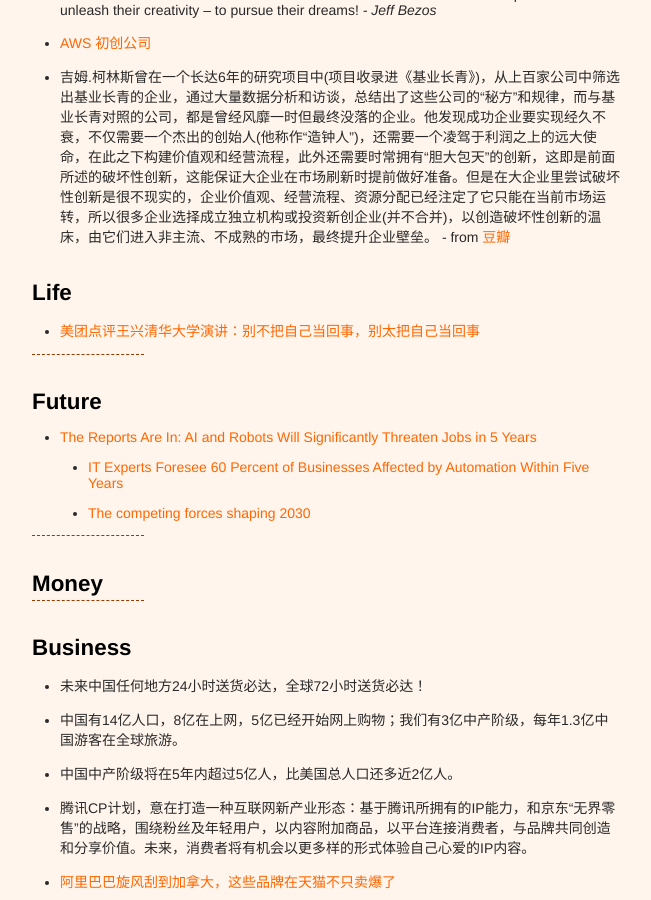
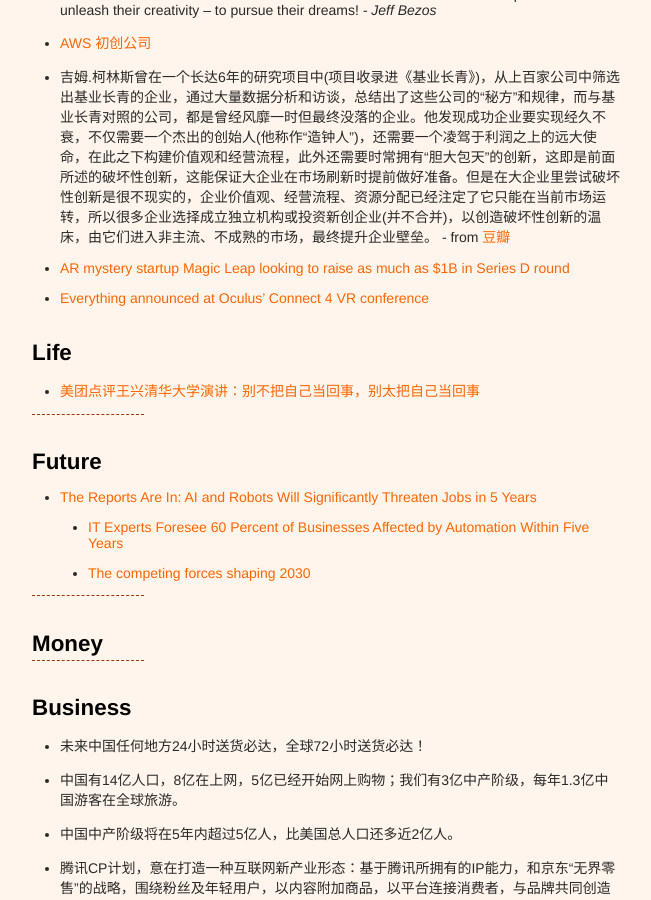
Before and after one commit to xianyuxmu/xianyuxmu.github.io, a Jekyll site: the page built from _posts/2017-10-03-monthly-reading.md, in a window 1280 px wide and 900 px high, scrolled down 447 px. Shown: the whole window, without its empty margins (314-965 px from the left). Built offline with Jekyll 4.4.1, drawn with Linux system fonts in a browser that asks for light colours; comment, search, counter and statistics services are not loaded.

Commit message:
Reading of 17 Oct. 2017

```diff
--- a/_posts/2017-10-03-monthly-reading.md
+++ b/_posts/2017-10-03-monthly-reading.md
@@ -20,6 +20,8 @@
 - The most radical and transformative of inventions are often those that empower others to unleash their creativity – to pursue their dreams! *- Jeff Bezos*
 - [AWS 初创公司](https://aws.amazon.com/cn/startups/)
 - 吉姆.柯林斯曾在一个长达6年的研究项目中(项目收录进《基业长青》)，从上百家公司中筛选出基业长青的企业，通过大量数据分析和访谈，总结出了这些公司的“秘方”和规律，而与基业长青对照的公司，都是曾经风靡一时但最终没落的企业。他发现成功企业要实现经久不衰，不仅需要一个杰出的创始人(他称作“造钟人”)，还需要一个凌驾于利润之上的远大使命，在此之下构建价值观和经营流程，此外还需要时常拥有“胆大包天”的创新，这即是前面所述的破坏性创新，这能保证大企业在市场刷新时提前做好准备。但是在大企业里尝试破坏性创新是很不现实的，企业价值观、经营流程、资源分配已经注定了它只能在当前市场运转，所以很多企业选择成立独立机构或投资新创企业(并不合并)，以创造破坏性创新的温床，由它们进入非主流、不成熟的市场，最终提升企业壁垒。 - from [豆瓣](https://book.douban.com/review/6201925/)
+- [AR mystery startup Magic Leap looking to raise as much as $1B in Series D round](https://techcrunch.com/2017/10/12/ar-mystery-startup-magic-leap-looking-to-raise-as-much-as-1b-in-new-round/)
+- [Everything announced at Oculus’ Connect 4 VR conference](https://techcrunch.com/gallery/oculus-connect/slide/1/)
 
 
 ## Life
```
